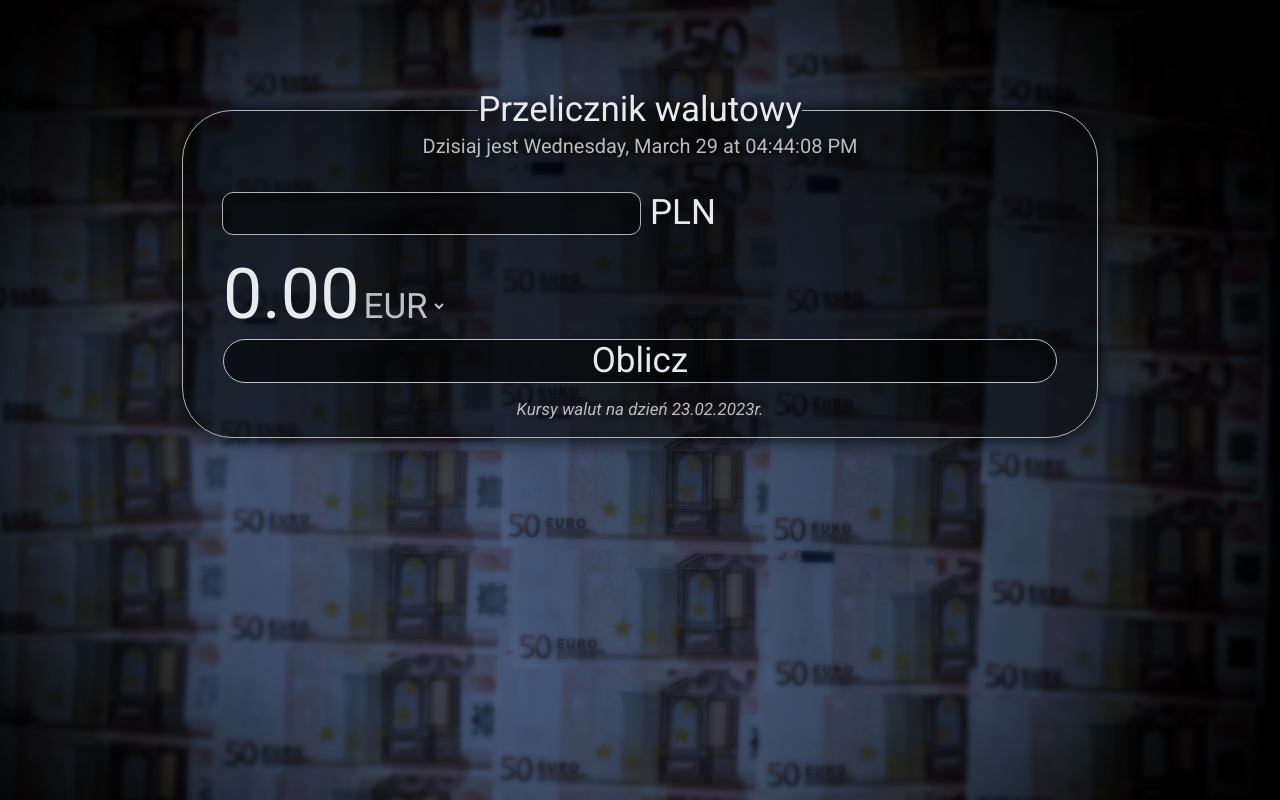
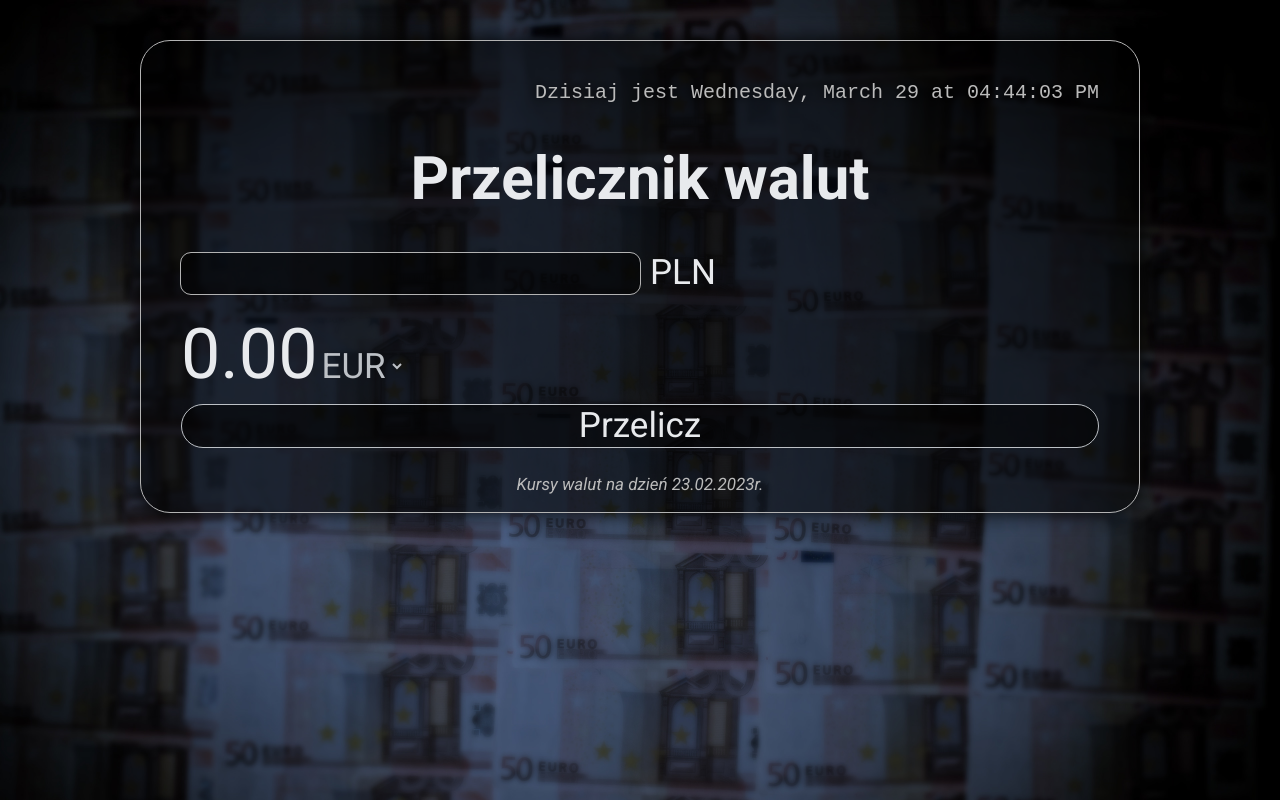
Before and after one commit to cgt19bartoszekj/currency-converter-react, a React (Create React App) app: page / in a window 1280 px wide. Built offline with nearby package versions, Linux system fonts and the light colour scheme.

Commit message:
sorted files, changed paddings, removed fieldset and legend, rewrited date format, new font for clock

```diff
--- a/src/App.js
+++ b/src/App.js
@@ -1,6 +1,5 @@
 import { useState } from 'react';
 import './index.css';
-import Container from './Container';
 import Form from "./Form";
 
 function App() {
@@ -11,13 +10,11 @@ function App() {
 	};
 
 	return (
-		<Container>
-			<Form
-				calculateResult={calculateResult}
-				result={result}
-			>
-			</Form>
-		</Container>
+		<Form
+			calculateResult={calculateResult}
+			result={result}
+		>
+		</Form>
 	);
 }
 
--- a/src/Container/index.js
+++ /dev/null
@@ -1,9 +0,0 @@
-import "./style.css";
-
-const Container = ({ children }) => (
-	<main className="container">
-		{children}
-	</main>
-);
-
-export default Container;
--- a/src/Container/style.css
+++ /dev/null
@@ -1,5 +0,0 @@
-.container {
-	margin: 50px auto;
-	padding: 40px;
-	max-width: 1000px;
-}
--- a/src/Form/Clock/index.js
+++ b/src/Form/Clock/index.js
@@ -1,33 +1,33 @@
-import { useState } from "react";
+import { useState, useEffect } from "react";
 import "./style.css";
 
 const Clock = () => {
+  const [date, setDate] = useState(new Date());
 
-  const [myDate, setDate] = useState(new Date());
+  const formatDate = () => {
+    return (
+      date.toLocaleString(undefined, {
+        weekday: "long",
+        day: "numeric",
+        month: "long",
+        hour: "2-digit",
+        minute: "2-digit",
+        second: "2-digit",
+      })
+    );
+  };
 
-  setTimeout(() => {
-    setInterval(() => {
-      setDate(myDate => new Date());
-    }, 1000);
-  }, 0);
+  useEffect(() => {
+    const intervalId = setInterval(() => {
+      setDate(date => new Date());
+    });
 
-  const formatDate = (myDate) =>
-    myDate.toLocaleString
-      (undefined,
-        {
-          weekday: "long",
-          hour: "2-digit",
-          minute: "2-digit",
-          second: "2-digit",
-          day: "numeric",
-          month: "long",
-        }
-      );
-
+    return clearInterval(intervalId);
+  }, []);
 
   return (
     <div className="clock">
-      {`Dzisiaj jest ${formatDate(myDate)}`}
+      {`Dzisiaj jest ${formatDate()}`}
     </div>
   );
 };
--- a/src/Form/Clock/style.css
+++ b/src/Form/Clock/style.css
@@ -1,7 +1,7 @@
 .clock {
+  font-family: monospace;
   color: #bbbbbb;
   text-shadow: #000000 0px 0px 10px;
-  text-align: center;
+  text-align: right;
   font-size: 20px;
-  margin: 5px 0 35px 0;
 }
--- a/src/Form/index.js
+++ b/src/Form/index.js
@@ -22,13 +22,10 @@ const Form = ({ calculateResult, result }) => {
 			onSubmit={onFormSubmit}
 			className="form"
 		>
-			<fieldset className="form__fieldset">
-				<legend className="form__legend">
-					Przelicznik walutowy
-				</legend>
 			<Clock>
 
 			</Clock>
+			<h1 className="form__title">Przelicznik walut</h1>
 			<input
 				className="form__input"
 				type="number"
@@ -59,14 +56,13 @@ const Form = ({ calculateResult, result }) => {
 				</select>
 			</div>
 			<button className="form__button">
-					Oblicz
+				Przelicz
 			</button>
 			<div className="form__information">
 				<p>
 					Kursy walut na dzień 23.02.2023r.
 				</p>
 			</div>
-			</fieldset>
 		</form>
 	);
 };
--- a/src/Form/style.css
+++ b/src/Form/style.css
@@ -4,18 +4,19 @@ input::-webkit-inner-spin-button {
 	margin: 0;
 }
 
-.form__fieldset {
-	padding: 0px 40px 0 40px;
+.form {
+	max-width: 1000px;
+	margin: auto;
+	padding: 40px 40px 0 40px;
 	border: 1px solid #b3b3b3;
-	border-radius: 50px;
+	border-radius: 30px;
 	background-color: #00000090;
 	box-shadow: #000000 0 0 20px;
 }
 
-.form__legend {
+.form__title{
 	text-align: center;
-	word-break: keep-all;
-	white-space: nowrap;
+	font-size: 60px;
 }
 
 .form__input {
@@ -41,7 +42,7 @@ input::-webkit-inner-spin-button {
 }
 
 .form__output {
-	margin: 20px 0 5px 0;
+	margin-top: 20px
 }
 
 .form__select {
@@ -60,6 +61,7 @@ input::-webkit-inner-spin-button {
 	color: #e8eaed;
 	border: 1px solid #bdc1c6;
 	transition: 0.3s;
+	margin: 10px 0
 }
 
 .form__button:hover {
--- a/src/index.css
+++ b/src/index.css
@@ -9,6 +9,7 @@ html {
 body {
   font-family: "Roboto", sans-serif;
   font-size: 35px;
+  padding: 40px;
   background-image: url("../public/money-background.jpg");
   background-size: cover;
   background-repeat: no-repeat;
```
Lines whose indentation alone changed are shown as unchanged.
